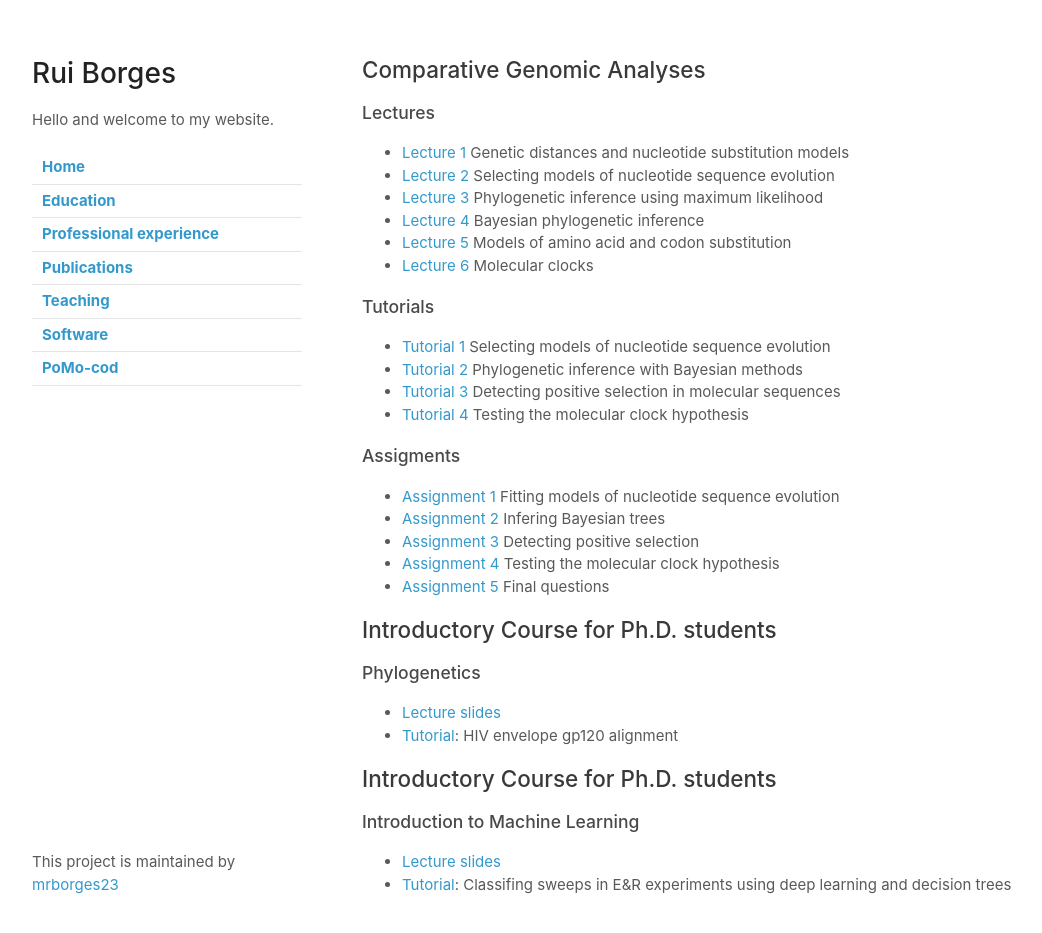
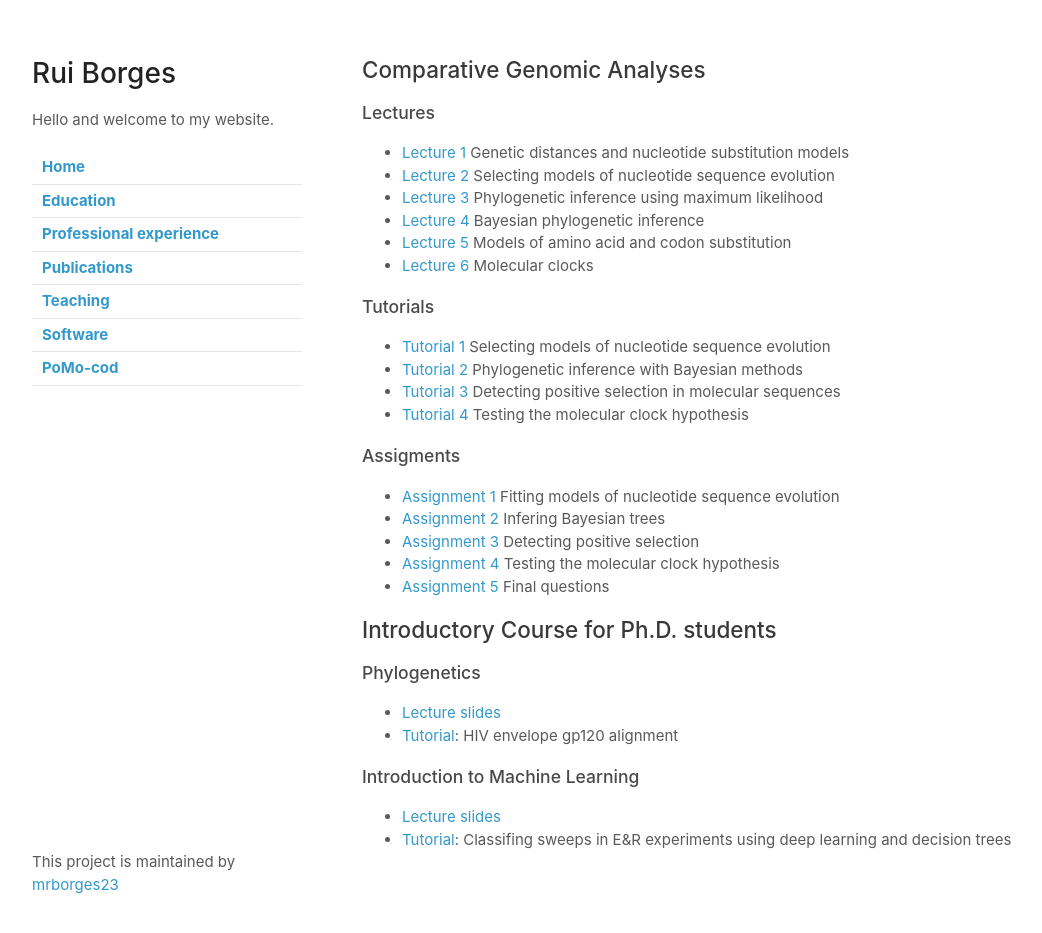
Before and after one commit to mrborges23/mypage.github.io, a Jekyll site: the page built from teaching.md, in a window 1280 px wide and 966 px high. Shown: the top 933 px of the window, without its empty margins (68-1110 px from the left). Built offline with Jekyll 4.4.1, drawn with Linux system fonts in a browser that asks for light colours; our own code applies the rules of GitHub Pages for plain Markdown files.

Commit message:
Update teaching.md

```diff
--- a/teaching.md
+++ b/teaching.md
@@ -27,8 +27,6 @@
 * [Lecture slides](/assets/lectures/phylogenetics.pdf)
 * [Tutorial](/assets/lectures/HIV_env_gp120.nxs): HIV envelope gp120 alignment
 
-## Introductory Course for Ph.D. students
-
 ### Introduction to Machine Learning
 * [Lecture slides](/assets/lectures/ml_intro_course_rui_borges.pdf)
 * [Tutorial](https://github.com/diogo-s-ribeiro/Code_IC): Classifing sweeps in E&R experiments using deep learning and decision trees
```
